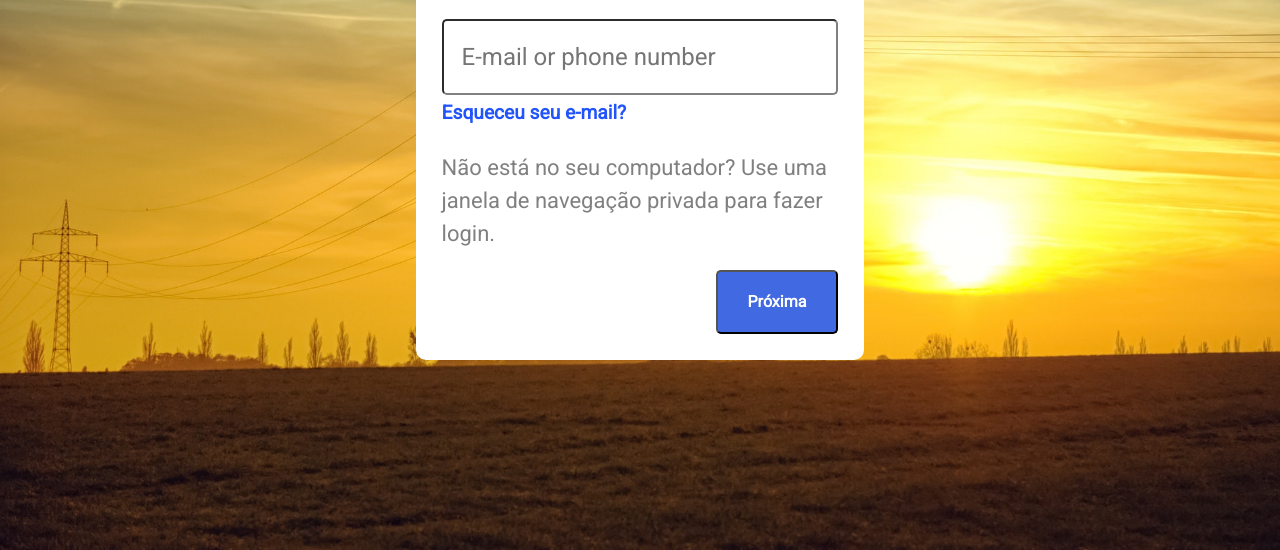
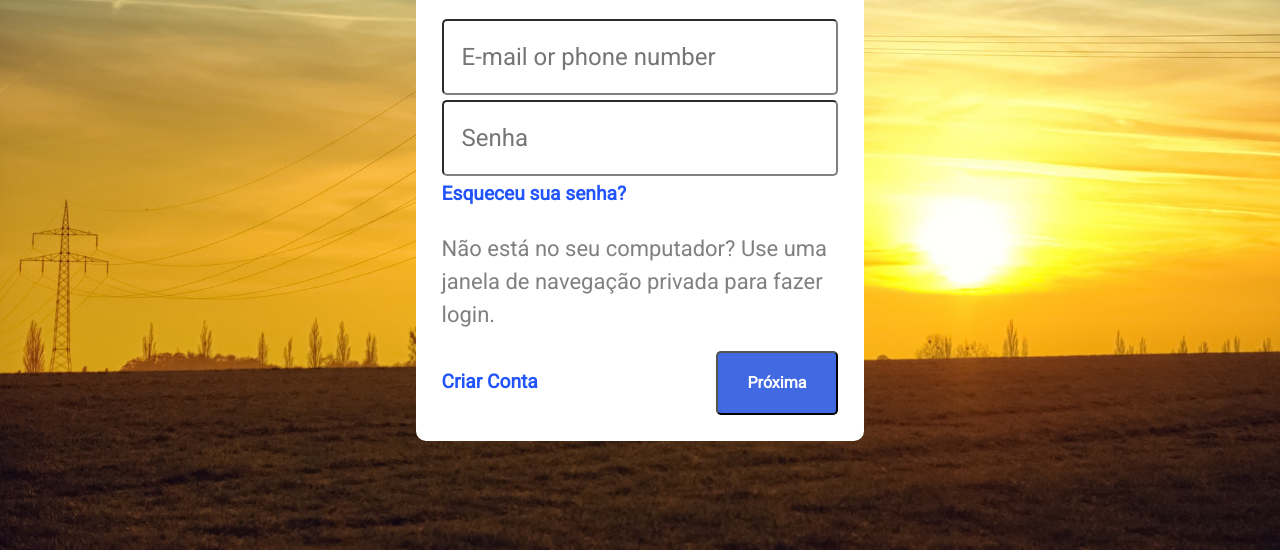
Before and after one commit to LuisArthurNH/SitePETEletrica, a plain HTML site: page Aula_03/index.html in a window 1280 px wide. Shown: the part 250-800 px from the top of the page. Drawn offline with nearby package versions, Linux system fonts and the light colour scheme.

Commit message:
updated index.html

```diff
--- a/Aula_03/index.html
+++ b/Aula_03/index.html
@@ -37,14 +37,20 @@
 
 
             <input id="emailInput" placeholder="E-mail or phone number" type="text">
-            <label id="emailLabel" for="emailInput">Esqueceu seu e-mail?</label>
+            <input id="senhaInput" placeholder="Senha" type="text">
+            <a href="#" id="esqueceuSenha" for="emailInput">Esqueceu sua senha?</a>
 
             <div id="textLoginPc"> Não está no seu computador? Use uma janela de navegação privada para fazer login. </div>
+            <!-- flex-direction-row justify-content-space-between -->
+            <div class="d-flex justify-content-between align-items-baseline">
 
+                <a id="criarConta" href="#">Criar Conta</a>
 
-            <div id="botaoProx">
-                <button id="botaoProxima">Próxima</button>
+                <div id="botaoProx">
+                    <button id="botaoProxima">Próxima</button>
+                </div>
             </div>
+
 
         </div>
 
--- a/Aula_03/style.css
+++ b/Aula_03/style.css
@@ -26,7 +26,7 @@ h1 {
 /*                INDEX.HTML                         */
 /*****************************************************/
 
-.whiteBoxIndex {
+.whiteBoxIndex{
     background-color: white;
     padding: 2%;
     width: 35%;
@@ -62,9 +62,17 @@ h1 {
     font-size: 150%;
     border-color: grey;
     border-radius: 5px;
+    margin-bottom: 5px;
 }
 
-#emailLabel{
+#senhaInput{
+    padding: 18px;
+    font-size: 150%;
+    border-color: grey;
+    border-radius: 5px;
+}
+
+#esqueceuSenha{
     color: rgb(33, 84, 250);
     font-size:120%;
     margin-top: 1%;
@@ -79,8 +87,11 @@ h1 {
     margin-bottom: 5%;
 }
 
-#botaoProx{
-    text-align: right;
+#criarConta{
+    color: rgb(33, 84, 250);
+    font-size:120%;
+    margin-top: 1%;
+    font-weight: bold;
 }
 
 #botaoProxima{
```
